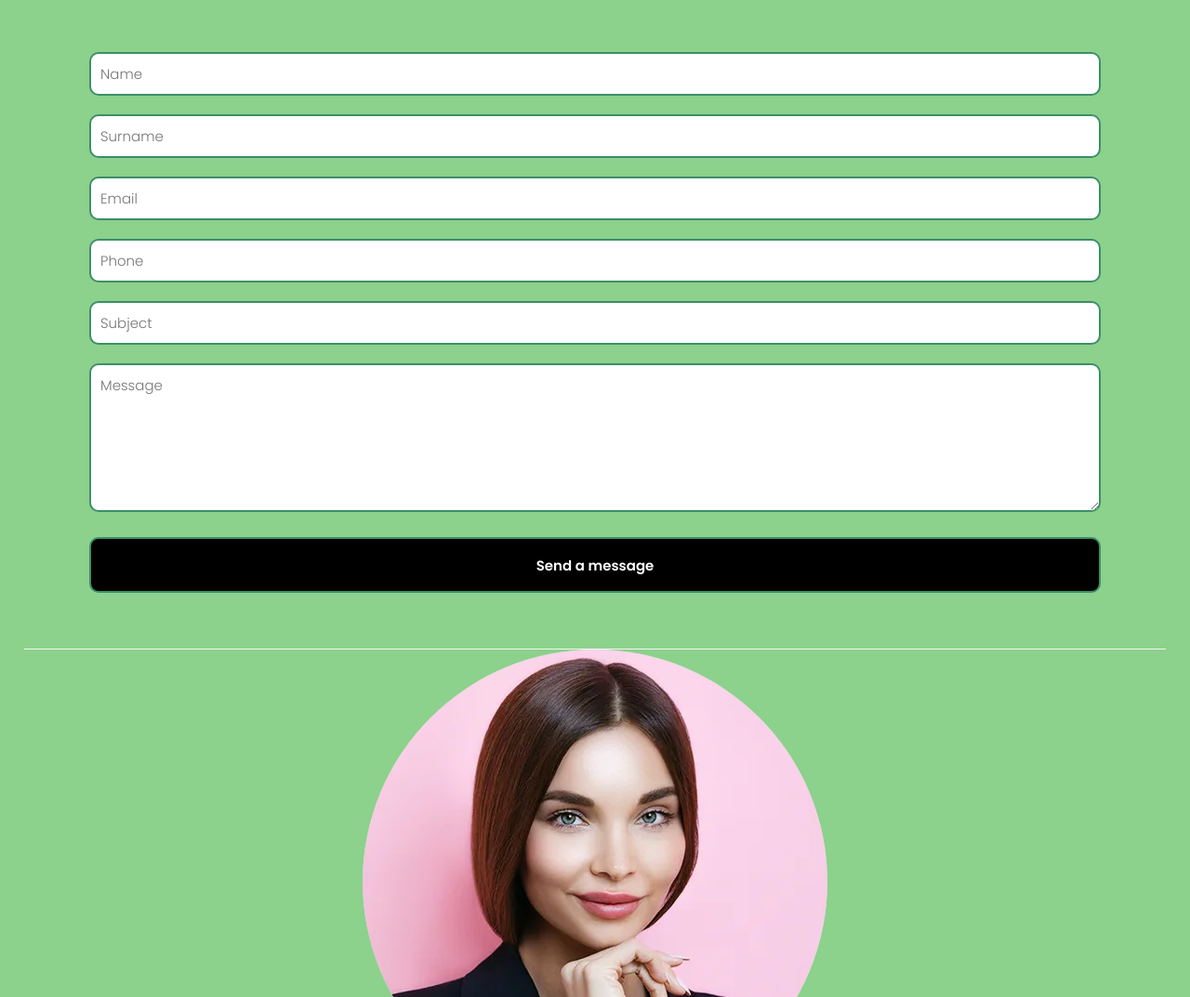
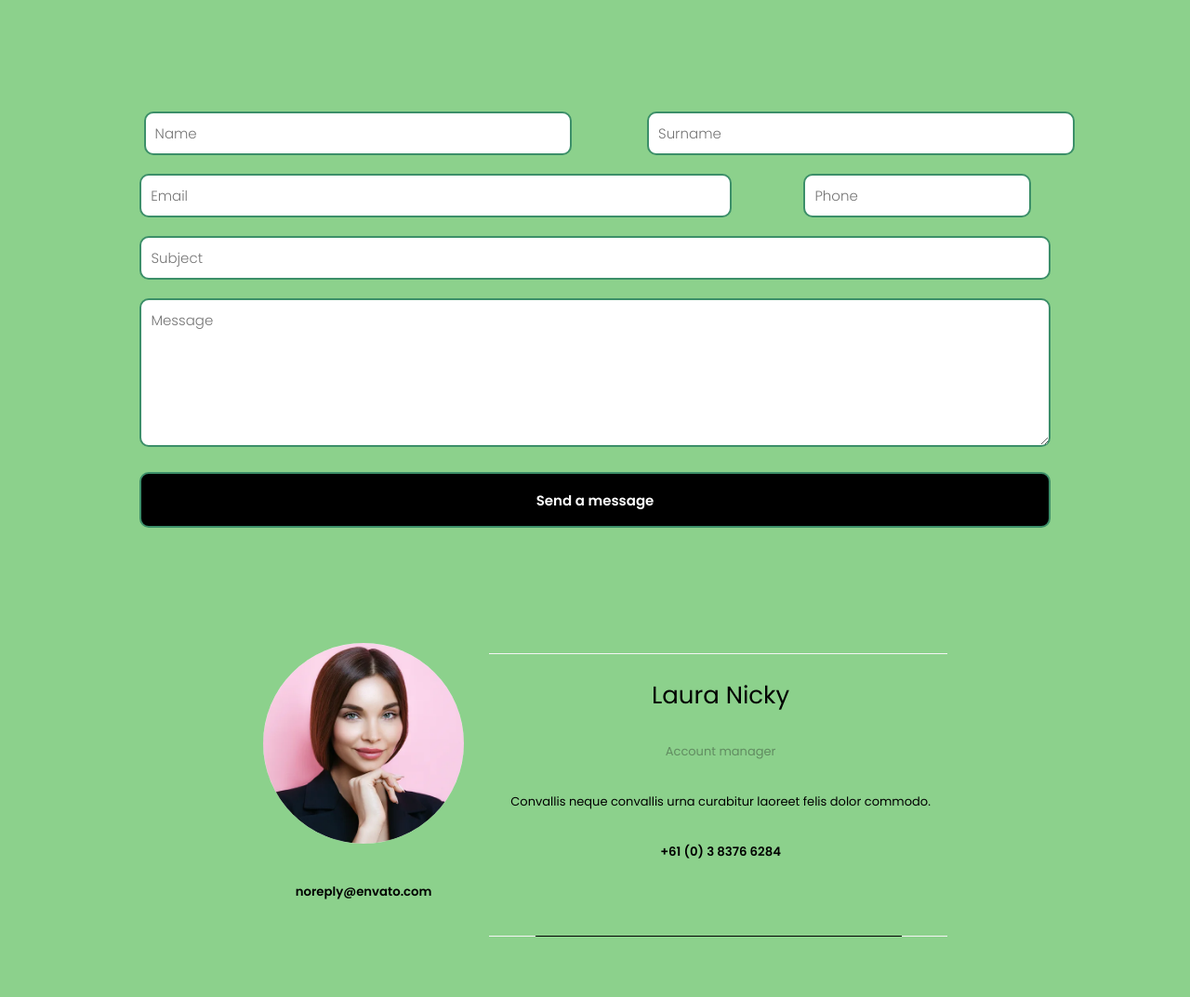
Before and after one commit to MehrdadPashaei/BeTheme-Project, a plain HTML site: page html/contact.html in a window 1280 px wide. Shown: the part 140-1213 px from the top of the page at 93% size. Drawn offline with Linux system fonts and the light colour scheme.

Commit message:
last commit

```diff
--- a/html/contact.html
+++ b/html/contact.html
@@ -20,39 +20,44 @@
 
         <p class="title__p">Voluptatem sequi nesciunt. Neque porro quisquam est, qui dolorem ipsum quia.</p>
     </div>
+    <form action=""name="contact_form" onsubmit="return validateForm()">
+    <div class="contact__form">
 
-    <div class="contact__form">
-        <form action=""name="contact_form" onsubmit="return validateForm()">
-        <div class="inputdiv name required"><span class="name__error error" style="display:none">❌</span><input name="name" type="text" placeholder="Name" class="contact__form_input"></div>
+        <div class="inputdiv namee required"><span class="name__error error" style="display:none">❌</span><input name="name" type="text" placeholder="Name" class="contact__form_input"></div>
         <div class="inputdiv surname required"><span class="surname__error error" style="display:none">❌</span><input name="surname" type="text" placeholder="Surname" class="contact__form_input"></div>
         <div class="inputdiv email required"><span class="email__error error" style="display:none">❌</span><input name="email" type="text" placeholder="Email"class="contact__form_input" ></div>
         <div class="inputdiv phone"><input type="text" placeholder="Phone"class="contact__form_input"></div>
         <div class="inputdiv subject"><input type="text" placeholder="Subject"class="contact__form_input"></div>
         <div class="inputdiv message"><textarea name="" id="" cols="30" rows="10" placeholder="Message"class="contact__form_input contact__form_message"></textarea></div>
         <div class="inputdiv button"><input type="submit" name="submit" value="Send a message" class="contact__form_input contact__form_button"></div>
-         </form>
+
          <p class="contact_errorMessage"></p>
     </div>
+     </form>
 
 
 
     <div class="secondSection">
-        <hr>
-        <div class="imageContainer"><img src="../assets/images/agency7-about-pic5.png" alt="" class="secondSection_image"></div>
+       <hr>
+        <div class="imageContainer"><img src="../assets/images/agency7-about-pic5.png" alt="" class="secondSection_image" alt="" class="secondSection_image"></div>
+
         <div class="secondSection__div"><h3>Laura Nicky</h3></div>
         <div class="secondSection__div"><p class="position">Account manager</p></div>
         <div class="secondSection__div"><p class="accountManagerInto">Convallis neque convallis urna curabitur laoreet felis dolor commodo.</p></div>
         <div class="secondSection__div"><h5><a href="tel:+61383766284">+61 (0) 3 8376 6284</a></h5></div>
         <div class="secondSection__div"><h5><a href="mailto:noreply@envato.com">noreply@envato.com</a></h5></div>
         <div class="horizontallie" style="position:relative;">
-
             <span></span>
             <span class="secondsp"></span>
-          </div>
+        </div>
+
+
+
+
     </div>
 
     <div class="thiredSection">
-
+        <div class="thiredSection__add">
         <h6 class="thiredSection__title">ADDRESS</h6>
         <div class="thiredSection__h3">
             <h3>Envato
@@ -60,12 +65,14 @@
             Victoria 3000
             Australia</h3>
         </div>
+    </div>
+    <div class="thiredSection__contactinfo">
       <h6 class="thiredSection__title">CONTACT</h6>
         <div class="thiredSection__img"><img src="../assets/images/agency7-contact-icon1.webp" alt=""><h4><a href="tel:+61383766284">+61 (0) 3 8376 6284</a></h4></div>
         <div class="thiredSection__img"><img src="../assets/images/agency7-contact-icon2.webp" alt=""><h4><a href="mailto:noreply@envato.com">noreply@envato.com</a></h4></div>
 
     </div>
-
+</div>
 </div>
 </body>
 <script src="../javaScript/javaScript.js"></script>
--- a/styles/scss/_base.scss
+++ b/styles/scss/_base.scss
@@ -41,20 +41,48 @@ body{
                 font-weight: 300;
             }}
 
-
             .contact__form{
-
                 margin-top: 70px;
                  align-items: center;
-                 width: 100٪;
+                 width: 100%;
+                 height: auto;
+                 @media screen and (min-width: 768px) {
+                    display: flex;
+                    flex-wrap: wrap;
+                    padding: 5%;
+                }
+                 .inputdiv:nth-child(1) {
+                    @media screen and (min-width: 768px) {
+                        width: 47%;
+                        margin-left: 50px;
+                    }
+                }
+                .inputdiv:nth-child(2) {
 
-                 height: auto;
+                    @media screen and (min-width: 768px) {
+                        width: 47%;
+                       margin-left: 0;
+                    }
+                }
+                .inputdiv:nth-child(3) {
+
+                    @media screen and (min-width: 768px) {
+                        width: 65%;
+                       margin-left: 30px;
+                    }
+                }
+                .inputdiv:nth-child(4) {
+
+                    @media screen and (min-width: 768px) {
+                        width: 25%;
+
+                    }
+                }
+
                 .inputdiv{
                     width: 100%;
                     text-align: center;
-
                     .contact__form_input{
-
                         width: 85%;
                         height: 47px;
                         padding: 10px;
@@ -79,7 +107,6 @@ body{
                         font-weight: 600;
                         cursor: pointer;
                     }
-
                 }
                 .contact_errorMessage{
                     display: block;
@@ -90,6 +117,7 @@ body{
                  }
             }
 
+
             .secondSection{
                 padding: 20px;
                 margin: 0;
@@ -97,17 +125,14 @@ body{
                 align-items: center;
                 flex-direction: column;
                 gap:0px;
+
                 hr{
                     background-color: aqua;
                     border: none;
                     width: 99%;
                     height:0.5px;
                     background-color: whitesmoke;
-                    .secondhr{
-                        background-color: black;
-                        width: 80%;
-                        height: 5px;
-                    }
+                   ;
                    }
 
                 .horizontallie {
@@ -122,12 +147,11 @@ body{
                     width: 80%;
                     height: 0.5px;
                     position: absolute;
-    top: 50%;
-    left: 50%;
-    transform: translate(-50%, -50%);
+                    top: 0;
+                    left: 50px;
+
                 }
                 .imageContainer{
-
                     max-width: 80%;
                     .secondSection_image{
                         border-radius: 50%;
@@ -146,8 +170,13 @@ body{
                     h3{
                         margin:0;
                         padding: 0;
-                        font-size: 35px;
+                        font-size: 21px;
+                        line-height: 27px;
                         font-weight: 400;
+                        @media screen and (min-width: 480px) {
+                            font-size: 26px;
+                            line-height: 34px;
+                        }
                     }
                     .position{
                         color: #618C61;
@@ -168,6 +197,58 @@ body{
 
             }
 
+            @media screen and (min-width: 768px){
+            .secondSection{
+                padding-left: 20%;
+                padding-right: 20%;
+                display: grid;
+
+                grid-template-areas: "img item1"
+                "img item2"
+                "img item3"
+                "img item4"
+                "img item5";
+            }
+            .secondSection__div{
+                padding: 0;
+                margin: 0;
+                text-align: center;
+            }
+            .imageContainer{
+                margin-top: auto;
+                margin-bottom: auto;
+                align-self: center;
+              justify-self: center;
+            }
+            .imageContainer{
+                grid-area: img;
+            }
+            .secondSection__div:nth-child(2){
+                grid-area: item1;
+            }
+            .secondSection__div:nth-child(3){
+                grid-area: item2;
+            }
+            .secondSection__div:nth-child(4){
+                grid-area: item3;
+            }
+            .secondSection__div:nth-child(5){
+                grid-area: item4;
+            }
+            .secondSection__div:nth-child(6){
+                grid-area: item5;
+            }
+
+
+            .imageContainer{
+                max-width: 100%;
+                width: 235.98px;
+                height: 252.19px;
+            }
+            .secondSection_image{
+                width: 100%;
+                height: auto;
+            }}
             .thiredSection{
                 padding-top: 80px;
                 display: grid;
@@ -175,7 +256,14 @@ body{
                 align-items: center;
                 grid-template-columns: repeat(auto-fit, 1fr);
                  padding-bottom: 80px;
+                 @media screen and (min-width: 768px){
+                    display: flex;
+
+                    justify-content: center;
+
+                 }
                 .thiredSection__h3{
+
                     padding-top: 20px;
                     padding-bottom: 20px;
                 }
@@ -187,11 +275,12 @@ body{
                    font-weight: 400;
                     width: 50%;
                     margin: auto;
+                    @media screen and (min-width: 768px){text-align: left;}
 
                 }
 
                     .thiredSection__title{
-
+                        width: fit-content;
                         background-color: RGB(126, 201, 126);
                        border-radius: 20px;
                        font-size: 15px;
@@ -222,6 +311,7 @@ body{
 
     }
 }
+
 // @media screen and (min-width: 768px) {
 //     .contact__form {
 //       display: grid;
@@ -234,9 +324,10 @@ body{
 //         background-color: burlywood;
 //         margin: 0;
 //         padding: 0;
+
 //       }
 //       grid-template-areas:
-//         "name name surname surname"
+//         "namee namee surname surname"
 //         "email email email phone"
 //         "subject subject subject subject"
 //         "message message message message"
@@ -246,7 +337,7 @@ body{
 //     }
 
 //     .name {
-//       grid-area: name;
+//       grid-area: namee;
 //     }
 
 //     .surname {
```
Also changed, not shown: css/main.css, css/style.css (added), 2 other files. Lines whose indentation alone changed are shown as unchanged.
